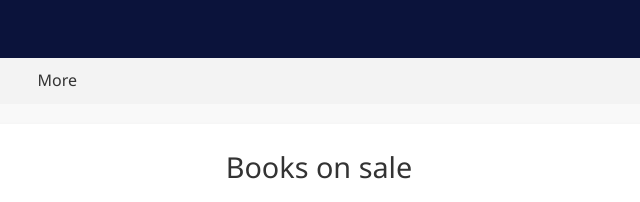
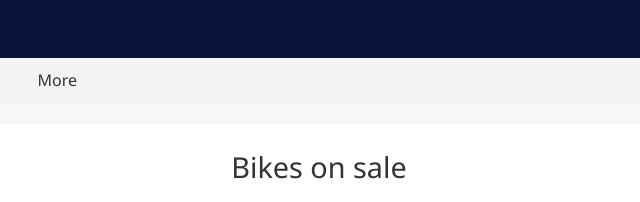
Before and after one commit to xDestructo/E-Commerce, a plain HTML site: page Project/bikes.html in a window 1280 px wide. Shown: the top 202 px of the page, 321-961 px from the left. Drawn offline with Linux system fonts and the light colour scheme.

Commit message:
Update bikes.html

```diff
--- a/Project/bikes.html
+++ b/Project/bikes.html
@@ -30,7 +30,7 @@
 
         <main class="main">
             <section class="products">
-                <div class="section-title">Books on sale</div>
+                <div class="section-title">Bikes on sale</div>
                 <div class="product-grid">
                     <div class="product-card">
                         <img src="images/bike.jpg" alt="Product 1">
```
